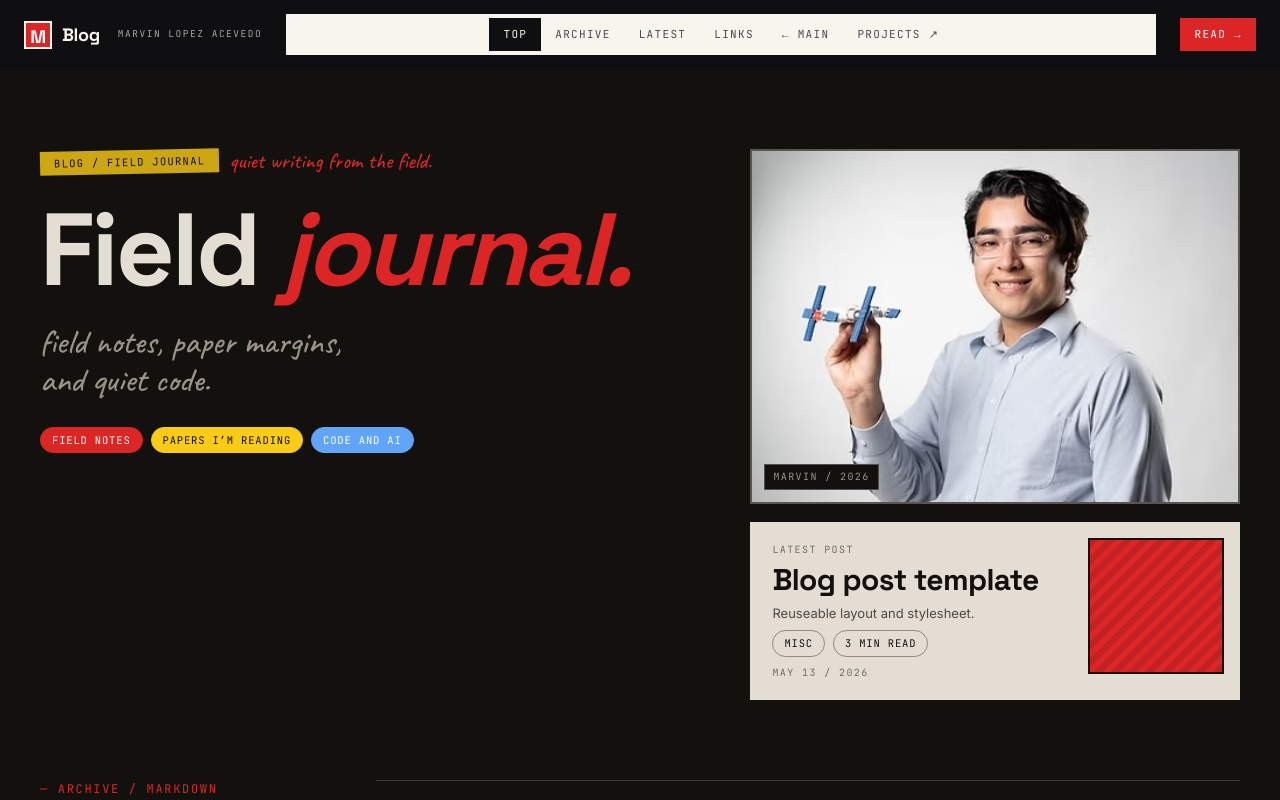
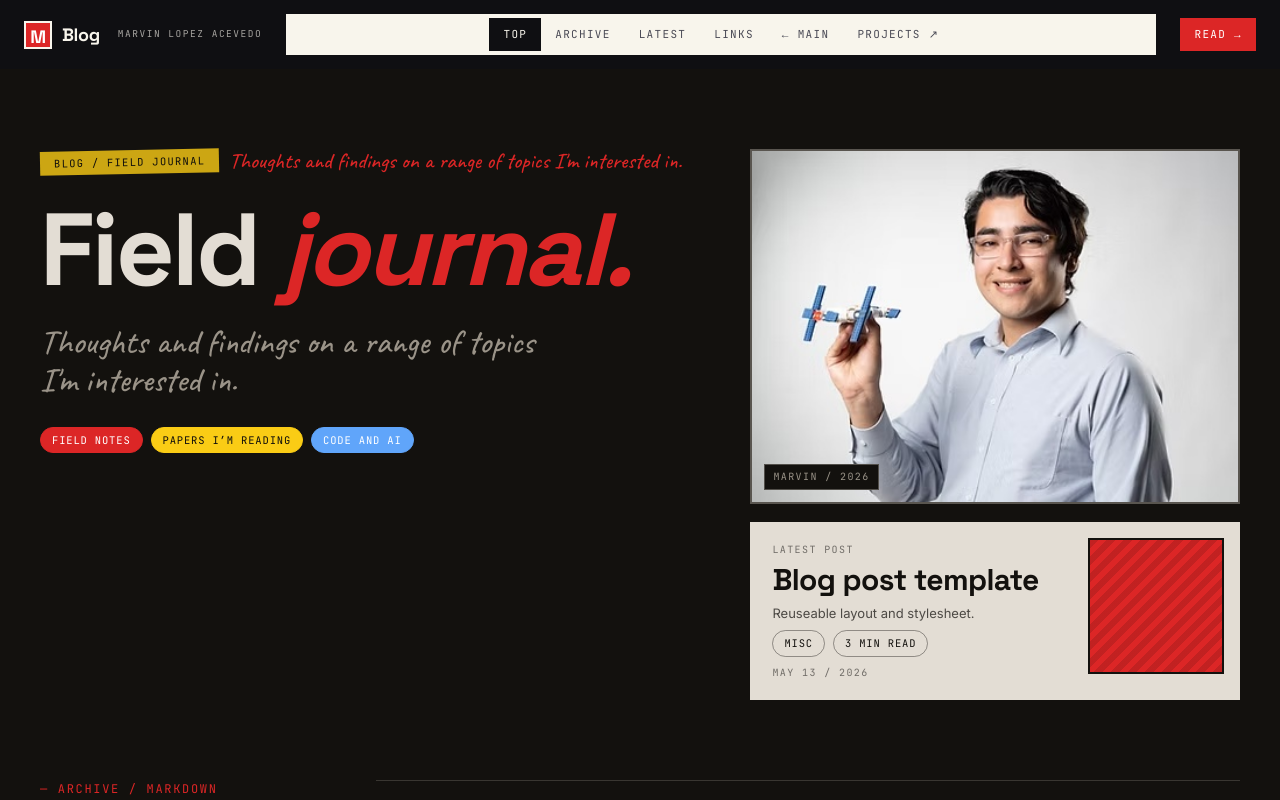
Before and after one commit to astromarb/narwhal-blog, a Next.js app: page / in a window 1280 px wide. Shown: the top 800 px of the page. Built offline with nearby package versions, Linux system fonts and the light colour scheme.

Commit message:
Update blog tagline and capitalization

```diff
--- a/app/page.tsx
+++ b/app/page.tsx
@@ -39,14 +39,14 @@ export default function HomePage() {
           {/* Left column: title + tagline + chips */}
           <div>
             <div className="tape-row">
-              <span className="tape">blog / field journal</span>
-              <span className="note">quiet writing from the field.</span>
+              <span className="tape">Blog / Field Journal</span>
+              <span className="note">Thoughts and findings on a range of topics I'm interested in.</span>
             </div>
             <h1 id="blog-title">
               Field <em>journal.</em>
             </h1>
             <p className="blog-tagline">
-              field notes, paper margins,<br />and quiet code.
+              Thoughts and findings on a range of topics I'm interested in.
             </p>
             <div className="hero-chips">
               <span className="chip fill">field notes</span>
```
